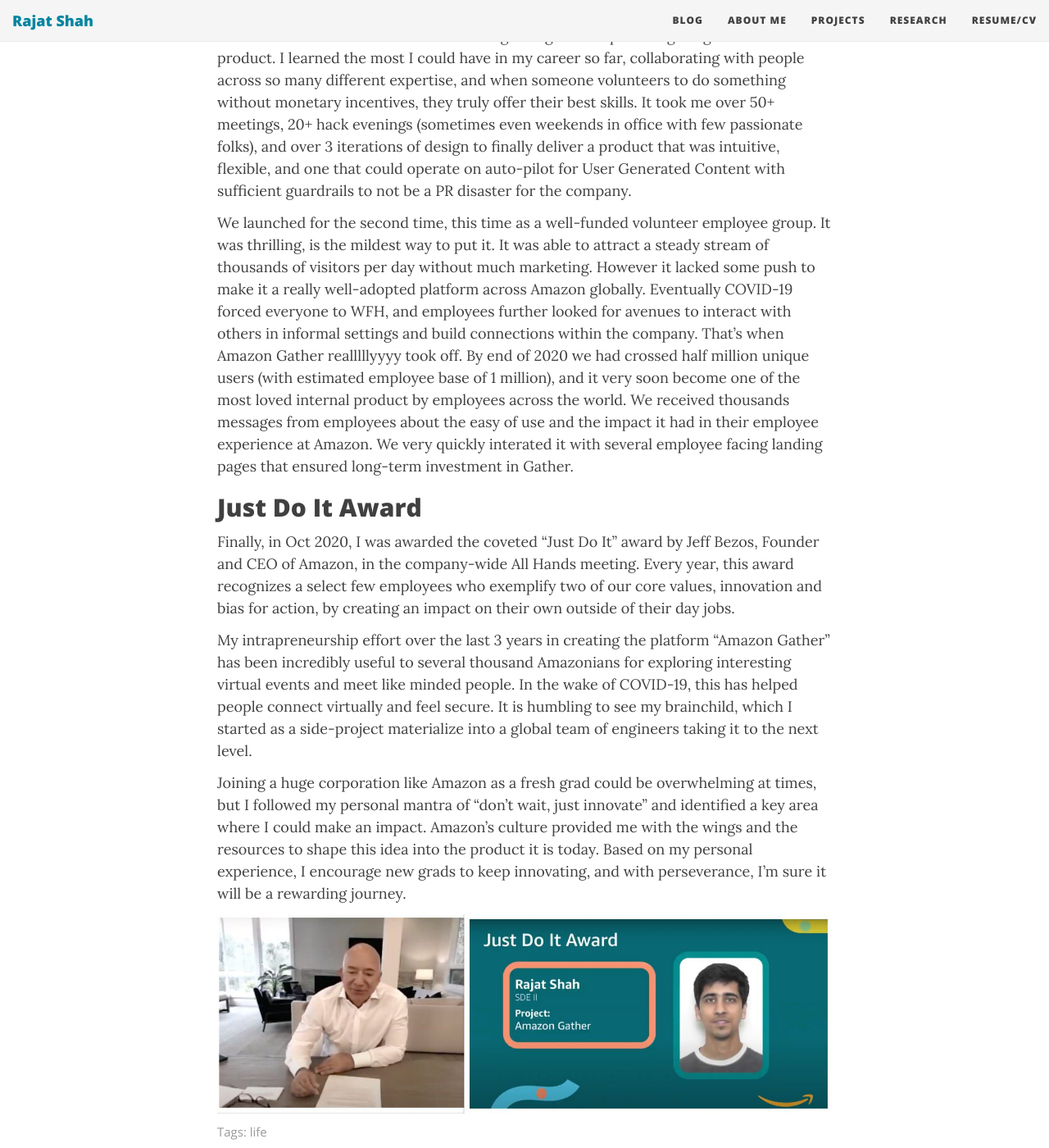
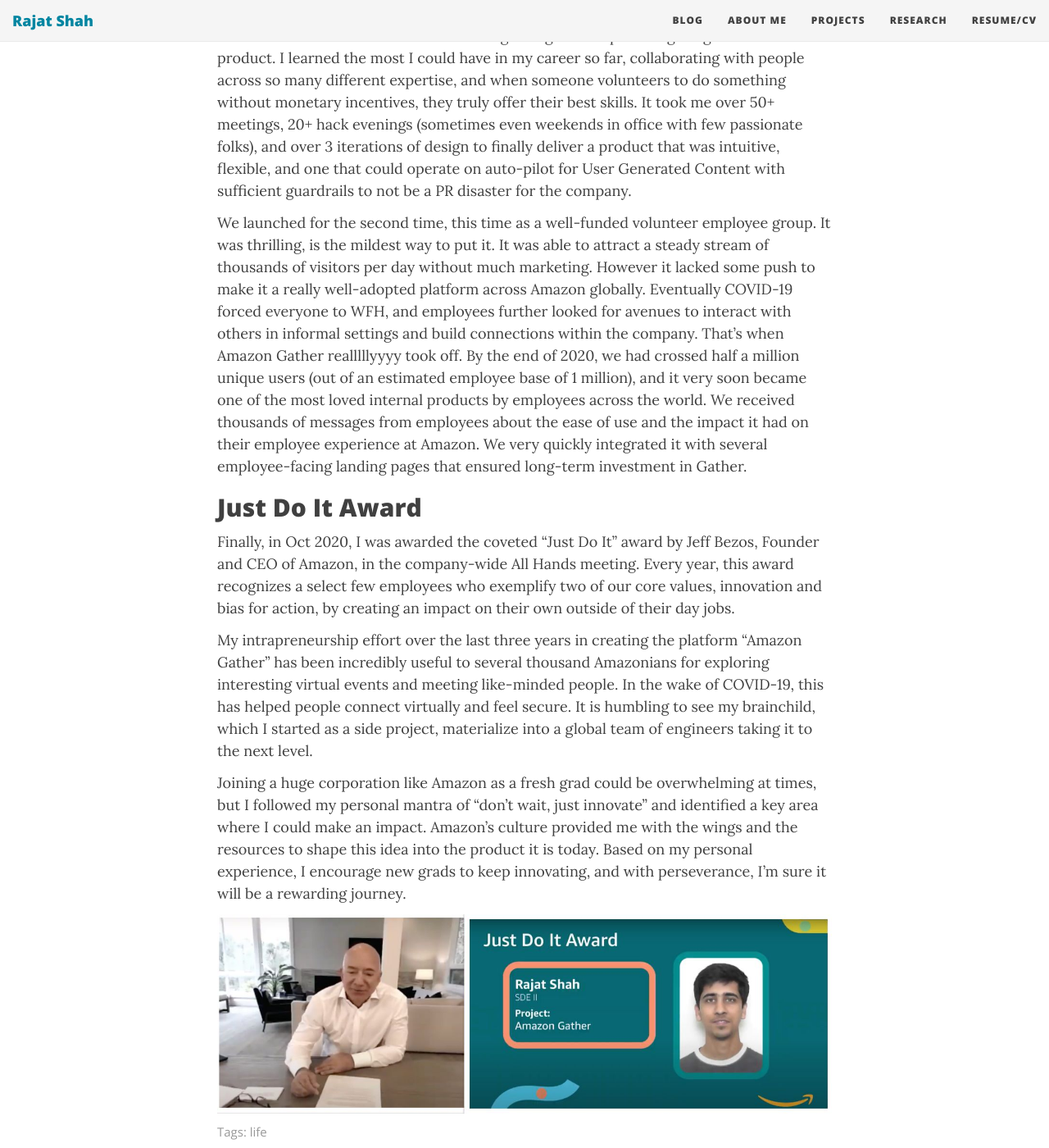
Before and after one commit to shahrajat/shahrajat.github.io, a Jekyll site: the page built from _posts/2020-12-24-amazon-just-do-it-award-jeff-bezos.md, in a window 1280 px wide and 1400 px high, scrolled down 2780 px. Shown: the whole window at 82% size. Built offline with Jekyll 4.4.1, drawn with Linux system fonts in a browser that asks for light colours; nearby versions of some CDN libraries; comment, search, counter and statistics services are not loaded.

Commit message:
Update 2020-12-24-amazon-just-do-it-award-jeff-bezos.md

```diff
--- a/_posts/2020-12-24-amazon-just-do-it-award-jeff-bezos.md
+++ b/_posts/2020-12-24-amazon-just-do-it-award-jeff-bezos.md
@@ -33,13 +33,13 @@
 
 This wasn't going to be my full-time day job, though. It was still meant to be a side-project with the aim of someday being managed by a dedicated full-time tea. We assembled a team of really passionate 20+ volunteer frontend and backend developers, UX designers, program managers from Amazon, and who all wanted to either do something they didn't get to as part of their day jobs or wanted to apply their learnings or just have fun working with developers across 5+ countries. It was a time sink - I spent over 2hrs every day in coordination among the team, providing feedback, making sure we built the right thing with the right technologies, and most importantly, keeping the volunteers motivated enough to continue contributing to the project. I got a chance to travel to Dublin and Paris to meet amazing collegues and providing insights about the product. I learned the most I could have in my career so far, collaborating with people across so many different expertise, and when someone volunteers to do something without monetary incentives, they truly offer their best skills. It took me over 50+ meetings, 20+ hack evenings (sometimes even weekends in office with few passionate folks), and over 3 iterations of design to finally deliver a product that was intuitive, flexible, and one that could operate on auto-pilot for User Generated Content with sufficient guardrails to not be a PR disaster for the company.
 
-We launched for the second time, this time as a well-funded volunteer employee group. It was thrilling, is the mildest way to put it. It was able to attract a steady stream of thousands of visitors per day without much marketing. However it lacked some push to make it a really well-adopted platform across Amazon globally. Eventually COVID-19 forced everyone to WFH, and employees further looked for avenues to interact with others in informal settings and build connections within the company. That's when Amazon Gather realllllyyyy took off. By end of 2020 we had crossed half million unique users (with estimated employee base of 1 million), and it very soon become one of the most loved internal product by employees across the world. We received thousands messages from employees about the easy of use and the impact it had in their employee experience at Amazon. We very quickly interated it with several employee facing landing pages that ensured long-term investment in Gather.
+We launched for the second time, this time as a well-funded volunteer employee group. It was thrilling, is the mildest way to put it. It was able to attract a steady stream of thousands of visitors per day without much marketing. However it lacked some push to make it a really well-adopted platform across Amazon globally. Eventually COVID-19 forced everyone to WFH, and employees further looked for avenues to interact with others in informal settings and build connections within the company. That's when Amazon Gather realllllyyyy took off. By the end of 2020, we had crossed half a million unique users (out of an estimated employee base of 1 million), and it very soon became one of the most loved internal products by employees across the world. We received thousands of messages from employees about the ease of use and the impact it had on their employee experience at Amazon. We very quickly integrated it with several employee-facing landing pages that ensured long-term investment in Gather.
 
 ## Just Do It Award
 
 Finally, in Oct 2020, I was awarded the coveted "Just Do It" award by Jeff Bezos, Founder and CEO of Amazon, in the company-wide All Hands meeting. Every year, this award recognizes a select few employees who exemplify two of our core values, innovation and bias for action, by creating an impact on their own outside of their day jobs.
 
-My intrapreneurship effort over the last 3 years in creating the platform "Amazon Gather" has been incredibly useful to several thousand Amazonians for exploring interesting virtual events and meet like minded people. In the wake of COVID-19, this has helped people connect virtually and feel secure. It is humbling to see my brainchild, which I started as a side-project materialize into a global team of engineers taking it to the next level.
+My intrapreneurship effort over the last three years in creating the platform "Amazon Gather" has been incredibly useful to several thousand Amazonians for exploring interesting virtual events and meeting like-minded people. In the wake of COVID-19, this has helped people connect virtually and feel secure. It is humbling to see my brainchild, which I started as a side project, materialize into a global team of engineers taking it to the next level.
 
 Joining a huge corporation like Amazon as a fresh grad could be overwhelming at times, but I followed my personal mantra of "don't wait, just innovate" and identified a key area where I could make an impact. Amazon's culture provided me with the wings and the resources to shape this idea into the product it is today. Based on my personal experience, I encourage new grads to keep innovating, and with perseverance, I'm sure it will be a rewarding journey.
 
```
